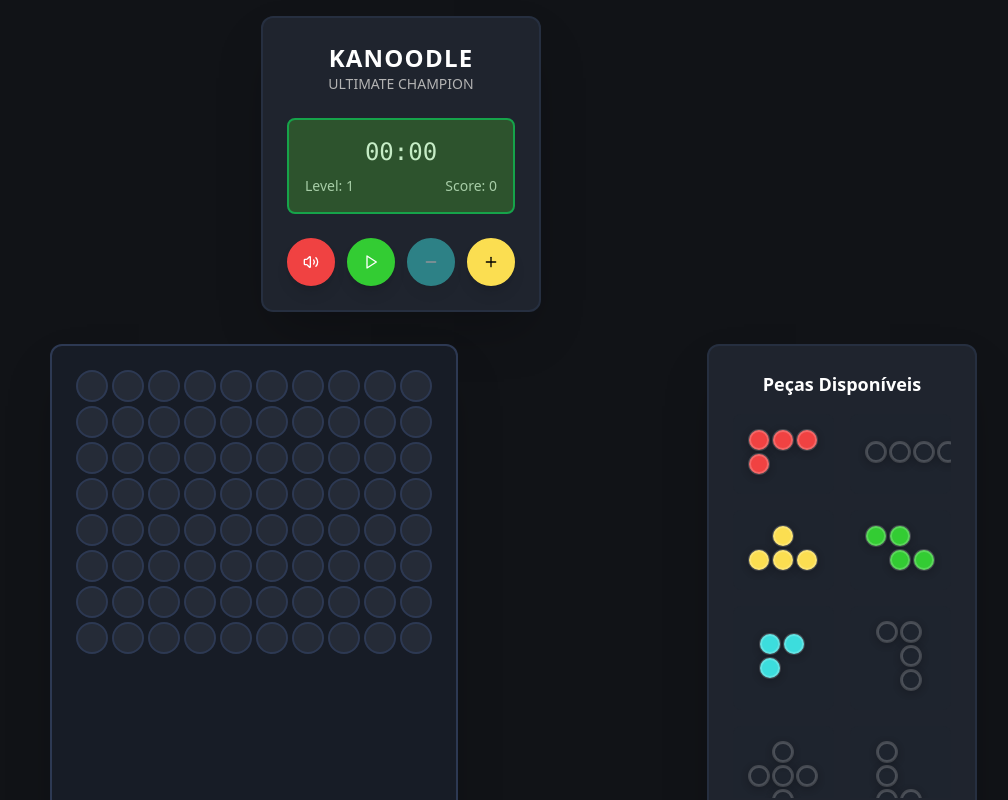
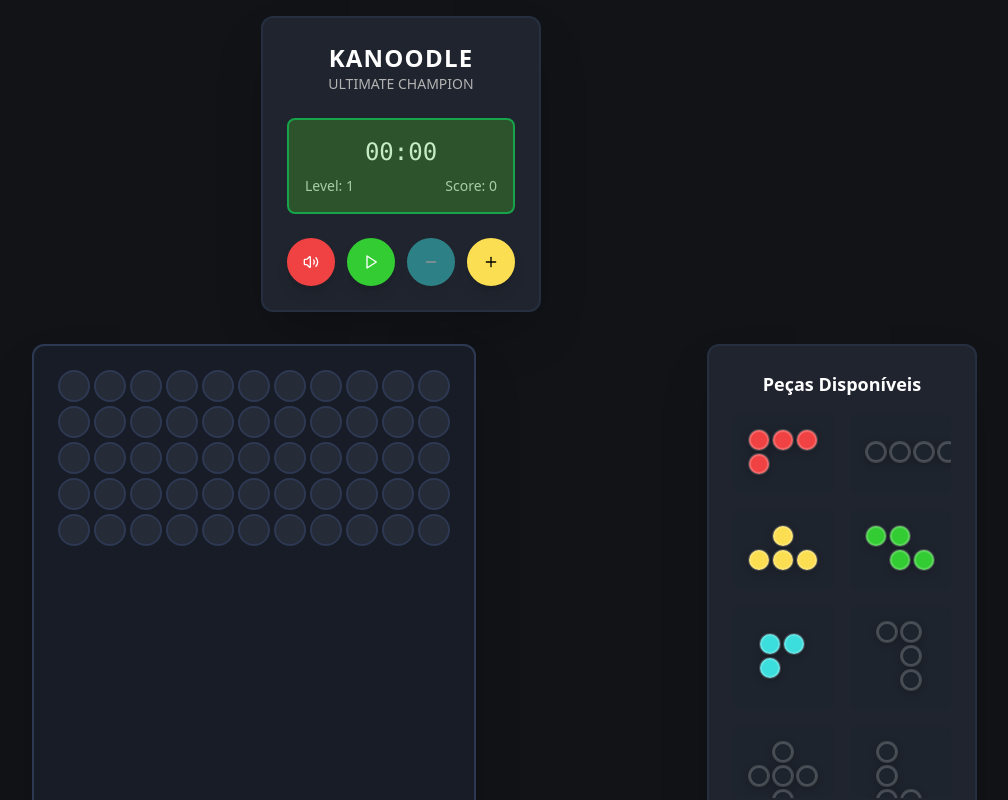
Before and after one commit to marcoriesco/riescade-app-kanoodle, a React (Vite) app: page / in a window 1280 px wide. Shown: the top 800 px of the page, without its empty margins (239-1247 px from the left). Built offline with nearby package versions, Linux system fonts and the light colour scheme.

Commit message:
Corrigir grade do tabuleiro
Ajusta a grade do tabuleiro para 5x11, conforme especificado pelo usuário.

```diff
--- a/src/components/GameBoard.tsx
+++ b/src/components/GameBoard.tsx
@@ -11,8 +11,8 @@ interface GameBoardProps {
   onDrop: (position: Position) => void;
 }
 
-const BOARD_ROWS = 8;
-const BOARD_COLS = 10;
+const BOARD_ROWS = 5;
+const BOARD_COLS = 11;
 
 export const GameBoard: React.FC<GameBoardProps> = ({
   board,
@@ -56,7 +56,7 @@ export const GameBoard: React.FC<GameBoardProps> = ({
 
   return (
     <div className="bg-board-bg p-6 rounded-xl border-2 border-board-border shadow-2xl">
-      <div className="grid grid-cols-10 gap-1">
+      <div className="grid grid-cols-11 gap-1">
         {Array.from({ length: BOARD_ROWS * BOARD_COLS }, (_, index) => {
           const x = index % BOARD_COLS;
           const y = Math.floor(index / BOARD_COLS);
--- a/src/hooks/useGameLogic.ts
+++ b/src/hooks/useGameLogic.ts
@@ -3,8 +3,8 @@ import { GameState, GamePiece, Position, BoardCell } from '@/types/game';
 import { createGamePieces, rotatePiece } from '@/data/pieces';
 import { useToast } from '@/hooks/use-toast';
 
-const BOARD_ROWS = 8;
-const BOARD_COLS = 10;
+const BOARD_ROWS = 5;
+const BOARD_COLS = 11;
 
 const createEmptyBoard = (): BoardCell[][] => {
   return Array.from({ length: BOARD_ROWS }, (_, y) =>
```
